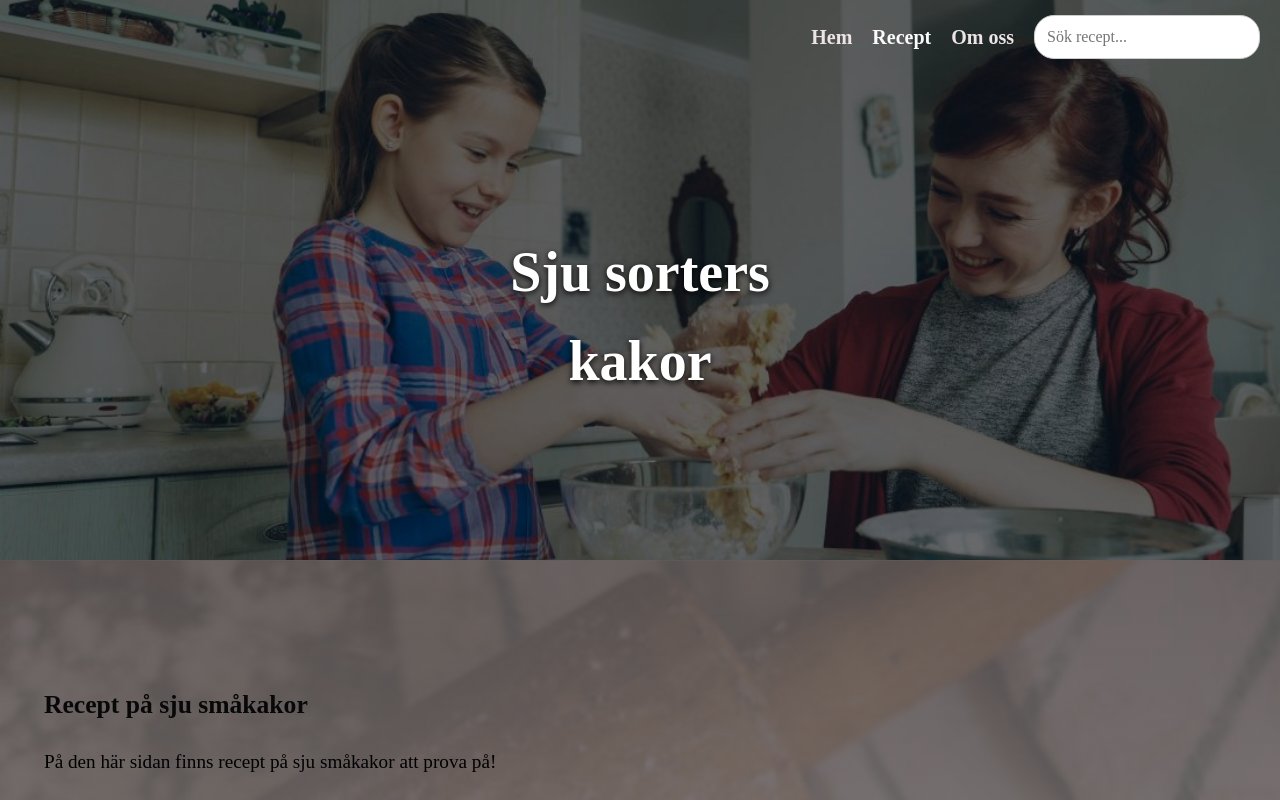
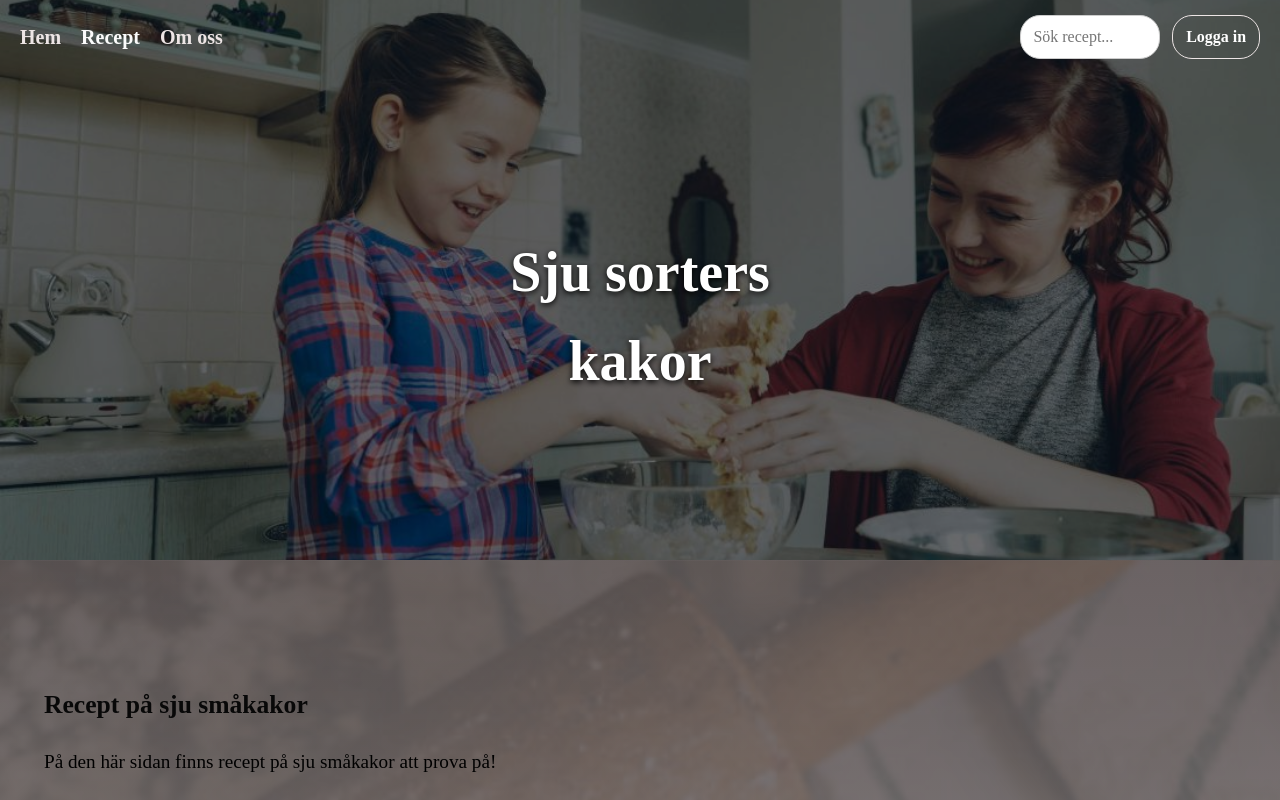
Before and after one commit to Souhar-26/sju.sorters.kakor.css.uppgift, a website: page index.html in a window 1280 px wide. Shown: the top 800 px of the page. Drawn offline with Linux system fonts and the light colour scheme; a web font is replaced by a local one.

Commit message:
Adjust navigation layout and add login buttons
Co-authored-by: Copilot <223556219+Copilot@users.noreply.github.com>

```diff
--- a/css/style.css
+++ b/css/style.css
@@ -238,11 +238,30 @@ color: #0d6efd;
 .navbar {
     position: absolute;
     top: 15px;
+    left: 20px;
     right: 20px;
     z-index: 2;
     display: flex;
     align-items: center;
-    gap: 20px;
+    gap: 12px;
+}
+
+.recipe-search{
+    margin: 0;
+}
+
+.login-button {
+    padding: 0.5rem  0.8rem;
+    border: 1px solid #ede5e5;
+    border-radius: 20px;
+    background: transparent;
+    color: #ede5e5;
+    font: inherit;
+    font-weight: 600;
+}
+
+.login-button {
+    color: white;
 }
 /*navbar a används för att styla länkarna i navigationsmenyn. Jag använder color för att sätta textfärgen, text-decoration för att ta bort understrykningen och font-weight för att göra texten fetare.*/
 .navbar a {
@@ -254,6 +273,8 @@ color: #0d6efd;
 .navbar-links {
     display: flex;
     gap: 20px;
+    margin-left: 0;
+    margin-right: auto;
 }
 
 .navbar-links > a,
@@ -279,6 +300,10 @@ main{
     background:
         linear-gradient(rgba(95, 87, 87, 0.9), rgba(227, 226, 226, 0.9)),
         url("../images/lauren.jpg") center / cover;
+}
+
+.recipe-search {
+    width: 140px;
 }
 /* recipe-grid används för att skapa ett rutnät av receptkort med två kolumner på större skärmar och en kolumn på mindre skärmar. Jag använder display: grid för att aktivera grid-layouten, grid-template-columns för att definiera kolumnerna och gap för att skapa mellanrum mellan korten.*/
 .recipe-grid {
--- a/index.html
+++ b/index.html
@@ -55,6 +55,7 @@
         aria-label="Sök bland recept"
       >
     </form>
+   <button type="button" class="login-button">Logga in</button>
 </nav>
       <h1>Sju sorters kakor</h1>
       <!--h1 används för att skapa en rubrik på sidan-->
```
Also changed, not shown: chokladsnittar.html (+1 -1 lines), drommar.html (+1 -0 lines), finska-pinnar.html (+1 -0 lines), hallongrottor.html (+1 -0 lines), havrekakor.html (+1 -0 lines), kolasnittar.html (+1 -0 lines), om-oss.html (+1 -0 lines), schackrutor.html (+1 -0 lines), sju.sorters.kakor. css.uppgift.html (+1 -0 lines).
